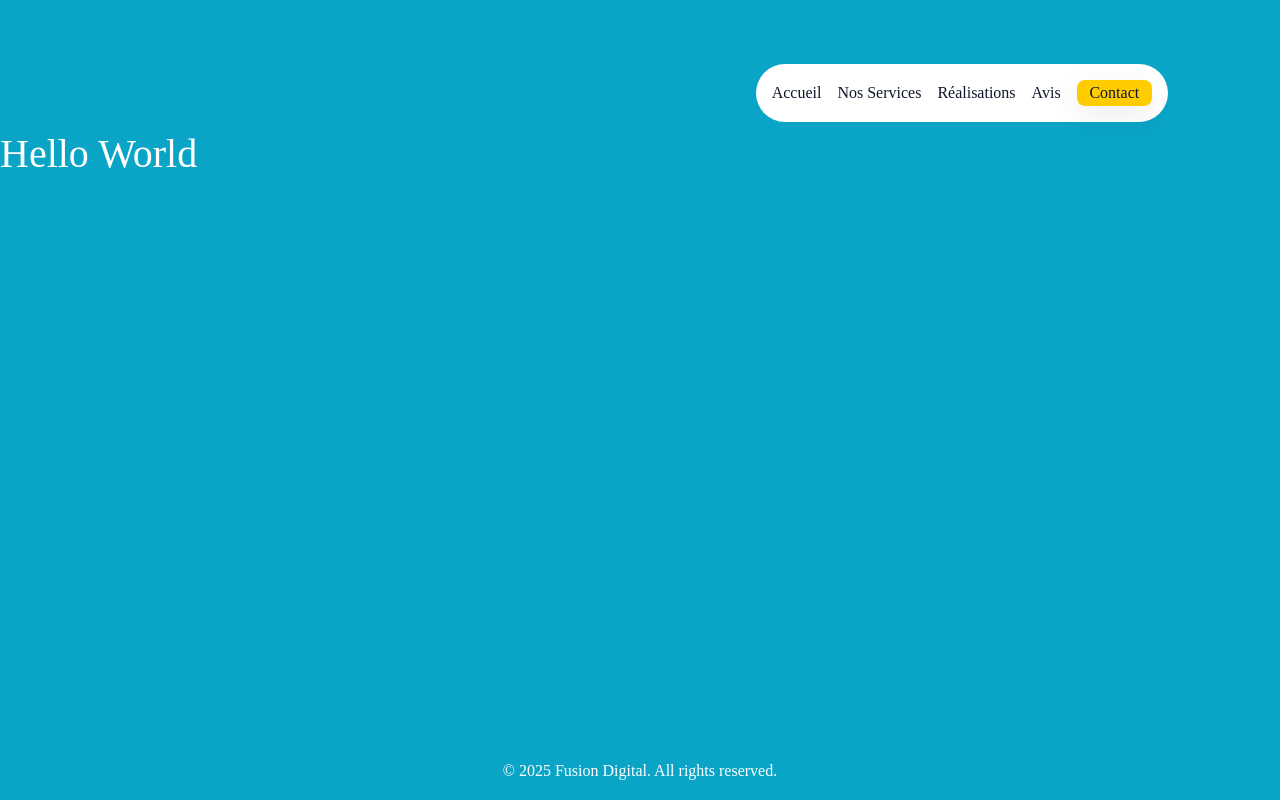
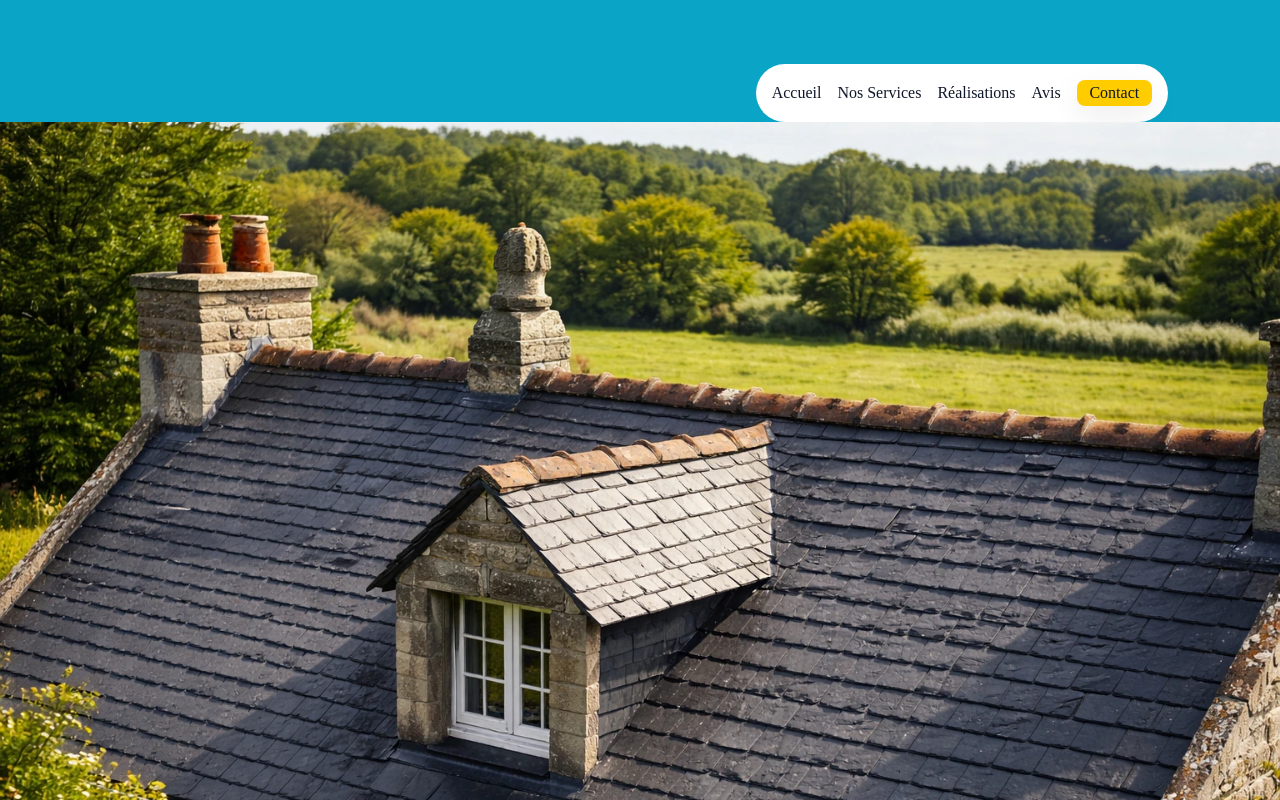
Before and after one commit to Charlirussell/Avenir-Toiture-Ouest, a React (Vite) app: page / in a window 1280 px wide. Shown: the top 800 px of the page. Built offline with nearby package versions, Linux system fonts and the light colour scheme.

Commit message:
Added background image and imported image to home page

```diff
--- a/src/components/Home/Home.jsx
+++ b/src/components/Home/Home.jsx
@@ -1,9 +1,11 @@
+import HomeImg from '../../assets/images/Home_Background.webp';
+
 import './Home.scss';
 
 const Home = () => {
     return (
-        <div className='home'>
-            <h1>Hello World</h1>
+        <div className='home-main'>
+            <img src={HomeImg} alt='home-img' />
         </div>
     )
 }
```
Also changed, not shown: src/assets/images/Home_Background.webp (added), src/components/Home/Home.scss (line endings or trailing spaces).
